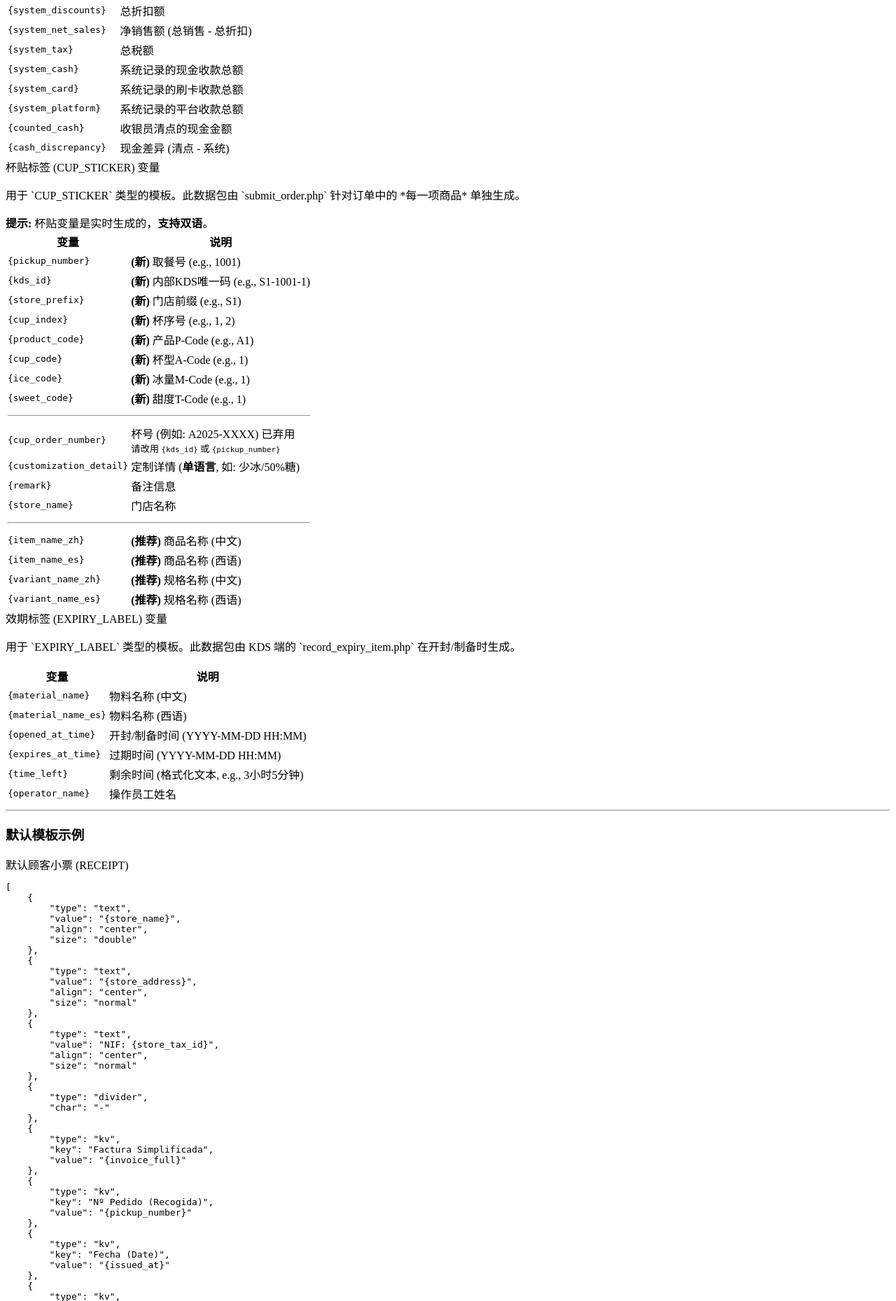
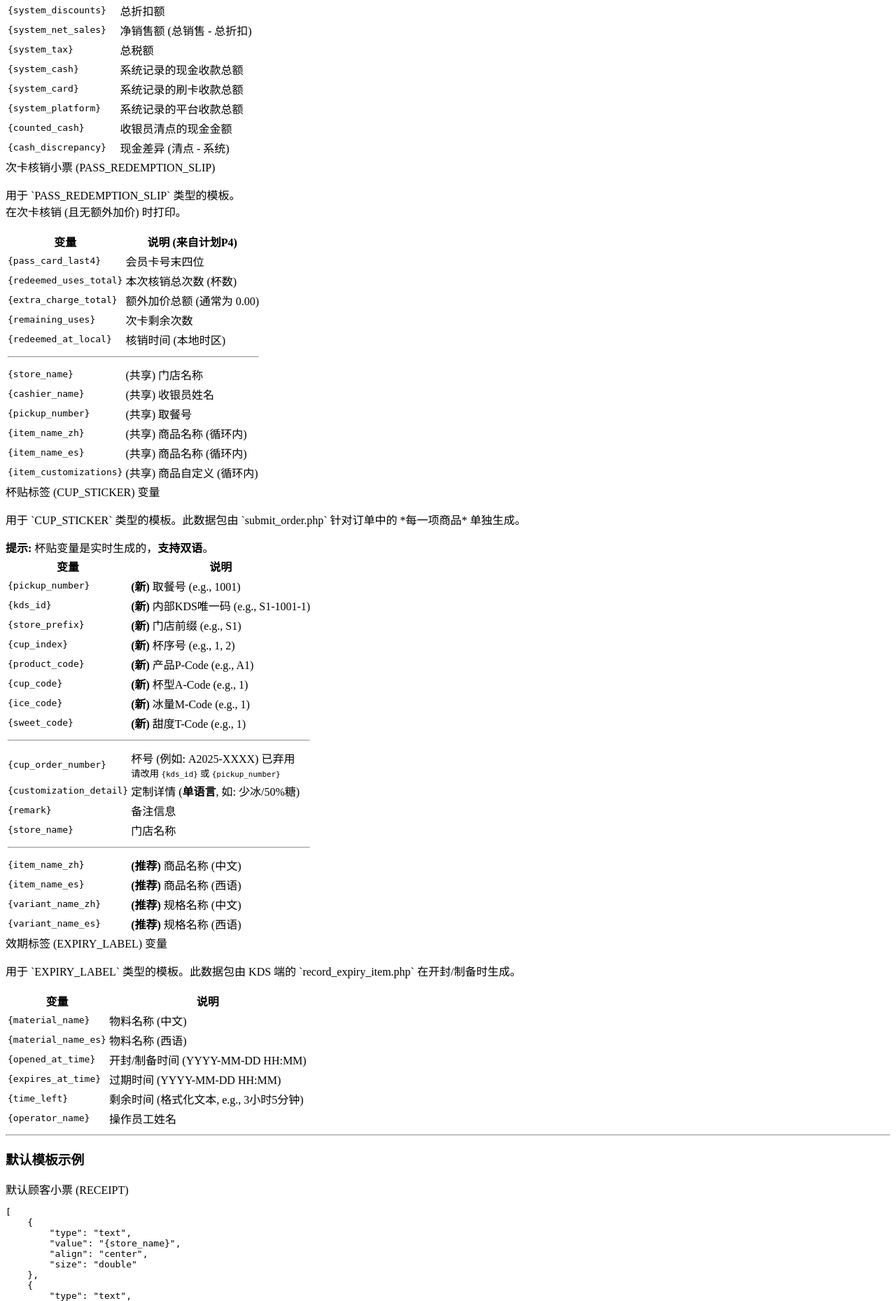
Before and after one commit to fankunet-arch/hq3500, a PHP site: page /pos_print_template_variables_view.php in a window 1280 px wide. Shown: the part 1485-3344 px from the top of the page at 70% size. Run offline with PHP 8.4, Linux system fonts and the light colour scheme.

Commit message:
Add files via upload

```diff
--- a/hq/hq_html/app/views/cpsys/layouts/main.php
+++ b/hq/hq_html/app/views/cpsys/layouts/main.php
@@ -243,6 +243,7 @@ $systemPages = [
                 <?php endif; ?>
             </ul>
         </nav>
+
         <div class="main-content flex-grow-1 p-4">
             <header class="d-flex justify-content-between align-items-center mb-4">
                 <nav aria-label="breadcrumb">
@@ -287,6 +288,7 @@ $systemPages = [
 
     <script src="https://cdn.jsdelivr.net/npm/bootstrap@5.3.2/dist/js/bootstrap.bundle.min.js"></script>
     <script src="https://code.jquery.com/jquery-3.7.1.min.js"></script>
+
     <script src="https://cdn.jsdelivr.net/npm/sortablejs@latest/Sortable.min.js"></script>
 
     <?php if (isset($page_js) && $page_js): ?>
--- a/hq/hq_html/app/views/cpsys/pos_print_template_variables_view.php
+++ b/hq/hq_html/app/views/cpsys/pos_print_template_variables_view.php
@@ -10,6 +10,9 @@
  *
  * [PHASE 5] (V3.6.0) Add new invoice numbering and KDS variables
  * Date: 2025-11-08
+ *
+ * [P4-PASS] (V3.7.0) Added Season Pass redemption variables
+ * Date: 2025-11-12
  */
 
 // Helper to format and display JSON
@@ -252,6 +255,36 @@ $default_templates['EXPIRY_LABEL'] = $default_templates['EXPIRY_LABEL'] ?? '[
 
     <div class="col-lg-6 mb-4">
         <div class="card h-100">
+            <div class="card-header bg-success text-white">
+                次卡核销小票 (PASS_REDEMPTION_SLIP)
+            </div>
+            <div class="card-body">
+                <p class="card-text">
+                    用于 `PASS_REDEMPTION_SLIP` 类型的模板。
+                    <br>在次卡核销 (且无额外加价) 时打印。
+                </p>
+                <table class="table table-sm table-bordered">
+                    <thead><tr><th>变量</th><th>说明 (来自计划P4)</th></tr></thead>
+                    <tbody>
+                        <tr><td><code>{pass_card_last4}</code></td><td>会员卡号末四位</td></tr>
+                        <tr><td><code>{redeemed_uses_total}</code></td><td>本次核销总次数 (杯数)</td></tr>
+                        <tr><td><code>{extra_charge_total}</code></td><td>额外加价总额 (通常为 0.00)</td></tr>
+                        <tr><td><code>{remaining_uses}</code></td><td>次卡剩余次数</td></tr>
+                        <tr><td><code>{redeemed_at_local}</code></td><td>核销时间 (本地时区)</td></tr>
+                        <tr><td colspan="2"><hr class="my-1"></td></tr>
+                        <tr><td><code>{store_name}</code></td><td>(共享) 门店名称</td></tr>
+                        <tr><td><code>{cashier_name}</code></td><td>(共享) 收银员姓名</td></tr>
+                        <tr><td><code>{pickup_number}</code></td><td>(共享) 取餐号</td></tr>
+                        <tr><td><code>{item_name_zh}</code></td><td>(共享) 商品名称 (循环内)</td></tr>
+                        <tr><td><code>{item_name_es}</code></td><td>(共享) 商品名称 (循环内)</td></tr>
+                        <tr><td><code>{item_customizations}</code></td><td>(共享) 商品自定义 (循环内)</td></tr>
+                    </tbody>
+                </table>
+            </div>
+        </div>
+    </div>
+    <div class="col-lg-6 mb-4">
+        <div class="card h-100">
             <div class="card-header bg-warning text-dark">
                 杯贴标签 (CUP_STICKER) 变量
             </div>
@@ -320,6 +353,25 @@ $default_templates['EXPIRY_LABEL'] = $default_templates['EXPIRY_LABEL'] ?? '[
         render_json_template('默认厨房出品单 (KITCHEN_ORDER)', $default_templates['KITCHEN_ORDER'] ?? '');
         render_json_template('默认日结报告 (EOD_REPORT)', $default_templates['EOD_REPORT'] ?? '');
         render_json_template('默认效期标签 (EXPIRY_LABEL)', $default_templates['EXPIRY_LABEL'] ?? '');
+
+        // [P4 新增] START: 次卡核销小票 (PASS_REDEMPTION_SLIP)
+        $default_templates['PASS_REDEMPTION_SLIP'] = $default_templates['PASS_REDEMPTION_SLIP'] ?? '[
+            {"type": "text", "value": "--- Recibo de Canje (No Fiscal) ---", "align": "center", "size": "normal"},
+            {"type": "kv", "key": "Tienda", "value": "{store_name}"},
+            {"type": "kv", "key": "Nº Pedido", "value": "{pickup_number}"},
+            {"type": "kv", "key": "Fecha", "value": "{redeemed_at_local}"},
+            {"type": "kv", "key": "Cajero", "value": "{cashier_name}"},
+            {"type": "divider", "char": "-"},
+            {"type": "kv", "key": "Tarjeta (Pase)", "value": "******{pass_card_last4}"},
+            {"type": "kv", "key": "Usos Canjeados", "value": "{redeemed_uses_total}"},
+            {"type": "kv", "key": "Cargos Adicionales", "value": "{extra_charge_total} €"},
+            {"type": "divider", "char": "="},
+            {"type": "text", "value": "Usos Restantes: {remaining_uses}", "align": "left", "size": "double"},
+            {"type": "feed", "lines": 3},
+            {"type": "cut"}
+        ]';
+        render_json_template('默认次卡核销小票 (PASS_REDEMPTION_SLIP)', $default_templates['PASS_REDEMPTION_SLIP'] ?? '');
+        // [P4 新增] END
         ?>
     </div>
 </div>
```
Also changed, not shown: hq/hq_html/app/views/cpsys/pos_print_template_management_view.php (+7 -2 lines).
